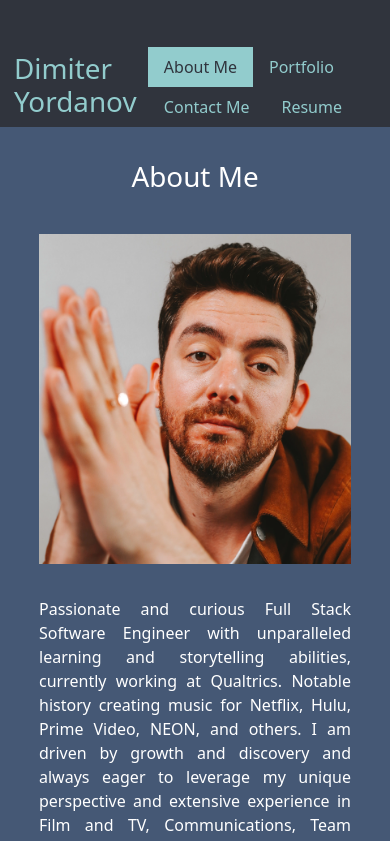
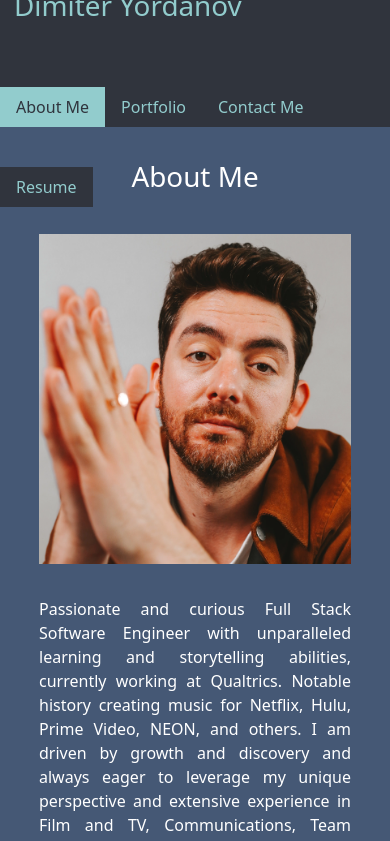
Before and after one commit to dimitermusic/react-portfolio, a React (Create React App) app: page / in a window 390 px wide. Shown: the top 841 px of the page. Built offline with nearby package versions, Linux system fonts and the light colour scheme.

Commit message:
updating nav bar styling to be more responsive

```diff
--- a/src/styles/Navigation.css
+++ b/src/styles/Navigation.css
@@ -54,8 +54,14 @@
   color: var(--slate) !important;
 }
 
-@media only screen and (device-width: 428px) and (device-height: 926px) and (-webkit-device-pixel-ratio : 3) {
+@media only screen and (max-width: 720px) {
   .nav-bar {
-    flex-wrap: wrap;
+    flex-direction: column;
+    justify-content: flex-end;
+    align-items: flex-start;
+  }
+
+  .nav-bar h1 {
+    margin-bottom: 24px;
   }
 }
```
